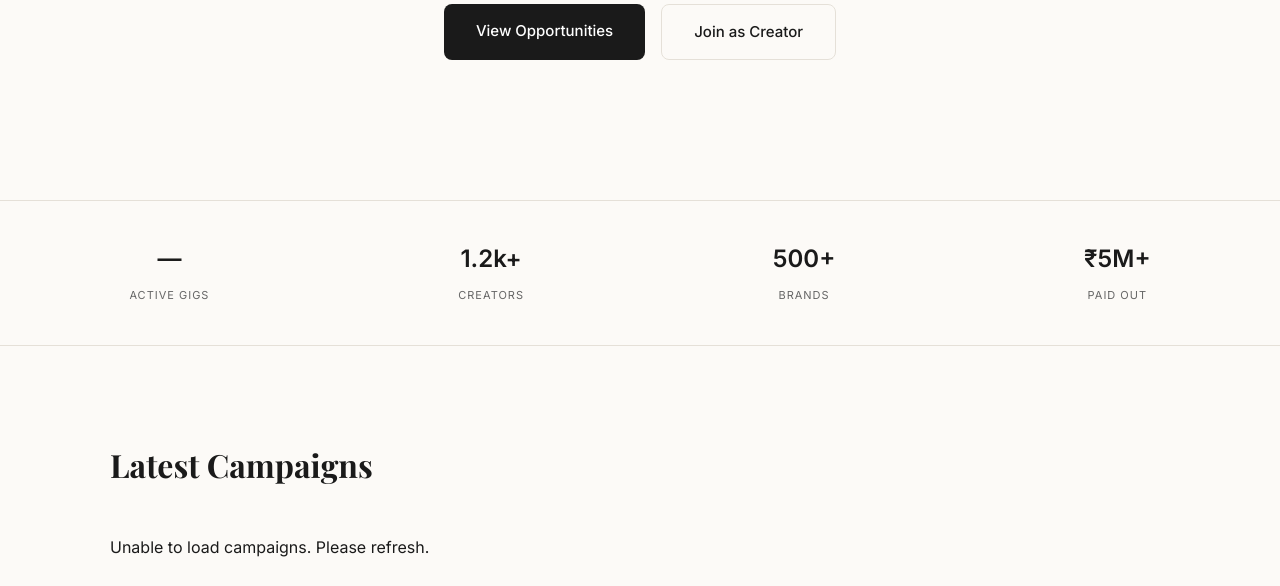
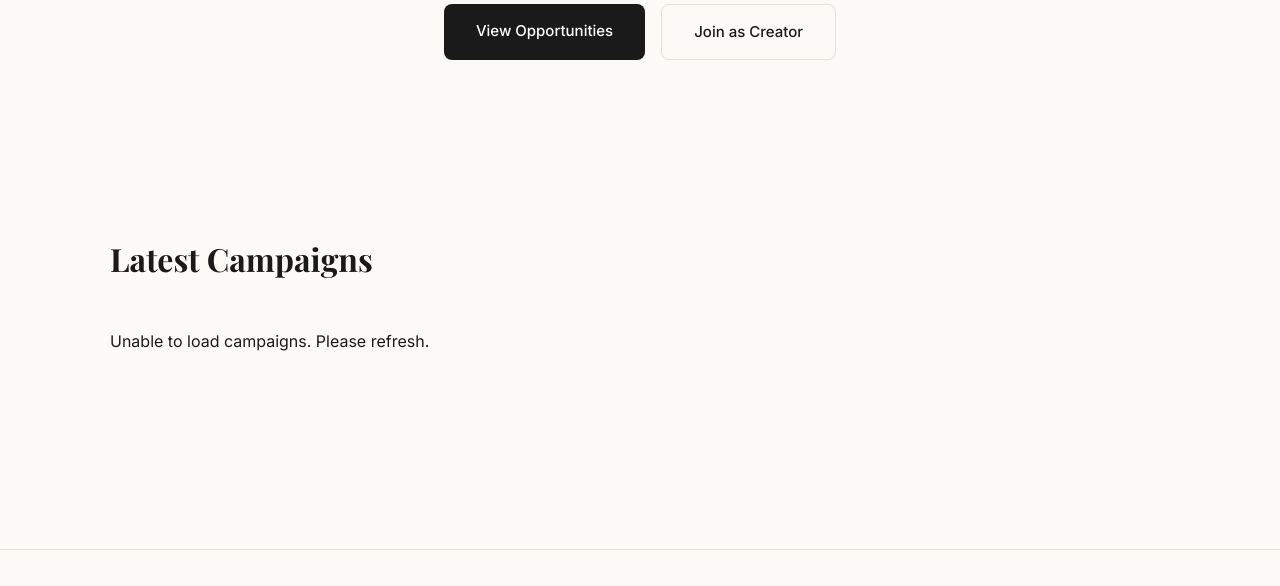
Before and after one commit to Pankaj2002Chaudhary/EaseMyCollab, a Django app: page / in a window 1280 px wide. Shown: the part 530-1116 px from the top of the page. Run offline with Django 5.2, Linux system fonts and the light colour scheme.

Commit message:
updating home.html

```diff
--- a/templates/home/home.html
+++ b/templates/home/home.html
@@ -222,12 +222,12 @@
   </div>
 </div>
 
-<div class="stats-strip">
+<!-- <div class="stats-strip">
   <div class="stat-item"><span class="stat-num" id="totalCampaigns">—</span><span class="stat-label">Active Gigs</span></div>
   <div class="stat-item"><span class="stat-num">1.2k+</span><span class="stat-label">Creators</span></div>
   <div class="stat-item"><span class="stat-num">500+</span><span class="stat-label">Brands</span></div>
   <div class="stat-item"><span class="stat-num">₹5M+</span><span class="stat-label">Paid Out</span></div>
-</div>
+</div> -->
 
 <section class="campaign-section" id="campaigns">
   <div class="section-header">
```
